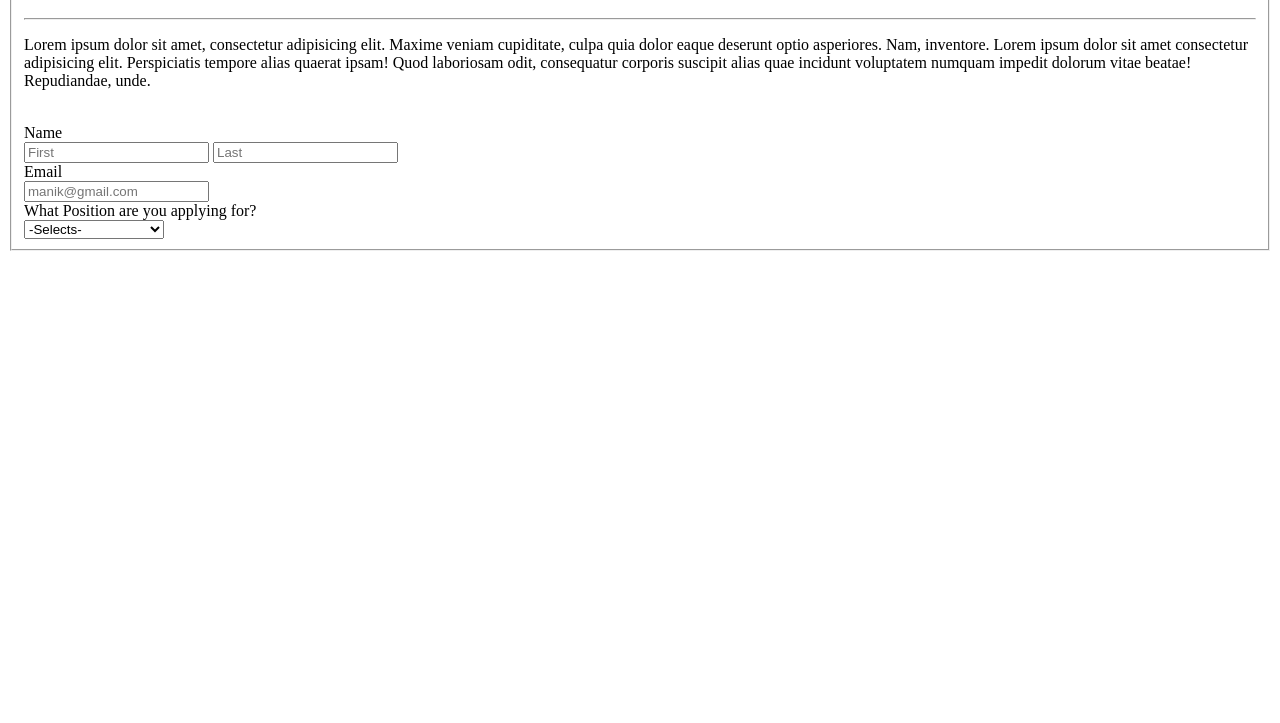
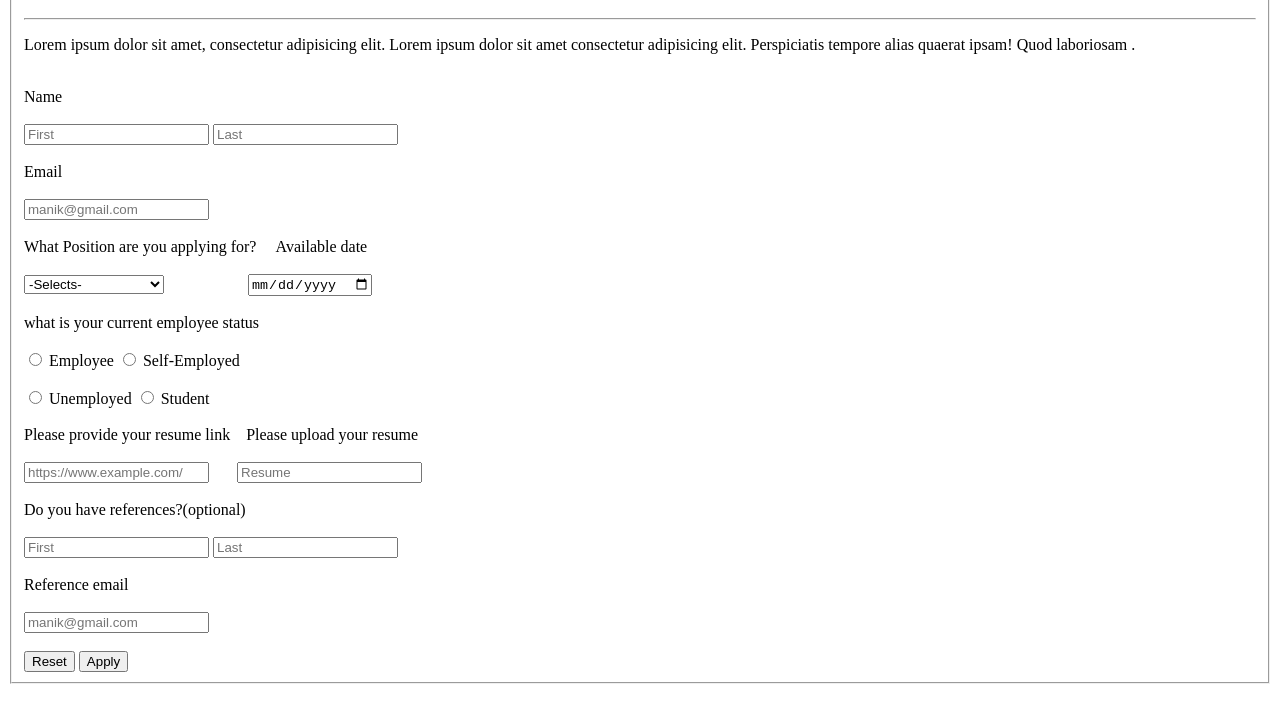
Before and after one commit to Heromanik/js-code, a plain HTML site: page project_1/index_02.html in a window 1280 px wide. Shown: the part 77-800 px from the top of the page. Drawn offline with Linux system fonts and the light colour scheme.

Commit message:
practice

```diff
--- a/project_1/index_02.html
+++ b/project_1/index_02.html
@@ -69,23 +69,27 @@
     <fieldset>
         <h1>Job Appliaction Form</h1>
         <hr>
-        <p>Lorem ipsum dolor sit amet, consectetur adipisicing elit. Maxime veniam cupiditate, culpa quia dolor eaque deserunt optio asperiores. Nam, inventore.
-            Lorem ipsum dolor sit amet consectetur adipisicing elit. Perspiciatis tempore alias quaerat ipsam! Quod laboriosam odit, consequatur corporis suscipit alias quae incidunt voluptatem numquam impedit dolorum vitae beatae! Repudiandae, unde.
+        <p>Lorem ipsum dolor sit amet, consectetur adipisicing elit.
+            Lorem ipsum dolor sit amet consectetur adipisicing elit. Perspiciatis tempore alias quaerat ipsam! Quod laboriosam .
         </p>
         <br>
         <label for="name">Name</label>
         <br>
+        <br>
         <input type="text" id="name" placeholder="First">
         <input type="text" id="name" placeholder="Last">
-
+        <br>
         <br>
         <label for="email">Email</label>
+        <br>
         <br>
         <input type="email" id="email" placeholder="manik@gmail.com">
 
         <br>
-
-        <label for="position">What Position are you applying for?</label>
+        <br>
+        <label for="position">What Position are you applying for?</label>&nbsp;&nbsp;&nbsp;&nbsp;
+        <label  for="date">Available date</label>
+        <br>
         <br>
         <select name="roles" id="position">
             <option value="-Selects-">-Selects-</option>
@@ -93,10 +97,48 @@
             <option value="frontend developer">Frontend developer</option>
             <option value="fullStack developer">FullStack developer</option>
 
-        </select>
+        </select> &nbsp;&nbsp;&nbsp;&nbsp;&nbsp;&nbsp;&nbsp;&nbsp;&nbsp;&nbsp;&nbsp;&nbsp;&nbsp;&nbsp;&nbsp;&nbsp;&nbsp;&nbsp;&nbsp;
 
+       <input type="date" id="date">
+        <br>
+        <br>
+       <label for="radio1">what is your current employee status</label>
 
-
+       <br>
+       <br>
+       <input type="radio" id="radio3">
+       <label for="radio3">Employee</label>
+       <input type="radio" id="radio3">
+       <label for="radio3">Self-Employed</label>
+       <br>
+       <br>
+       <input type="radio" id="radio3">
+       <label for="radio3">Unemployed</label>
+       <input type="radio" id="radio3">
+       <label for="radio3">Student</label>
+       <br>
+       <br>
+        <label for="resume_link">Please provide your resume link</label>&nbsp;&nbsp;&nbsp;
+        <label for="resume_copy">Please upload your resume</label>
+        <br>
+        <br>
+        <input type="text" id="resume_link" placeholder="https://www.example.com/">&nbsp;&nbsp;&nbsp;&nbsp;&nbsp;&nbsp;
+        <input type="text" id="resume_copy" placeholder="Resume">
+        <br>
+        <br>
+        <label for="references">Do you have references?(optional)</label><br><br>
+        <input type="text" id="references" placeholder="First">
+        <input type="text" id="references" placeholder="Last">
+        <br>
+        <br>
+        <label for="ref_email">Reference email</label>
+        <br>
+        <br>
+        <input type="email" id="email" placeholder="manik@gmail.com">
+        <br>
+        <br>
+        <button>Reset</button>
+        <button>Apply</button>
 
 
 
```
